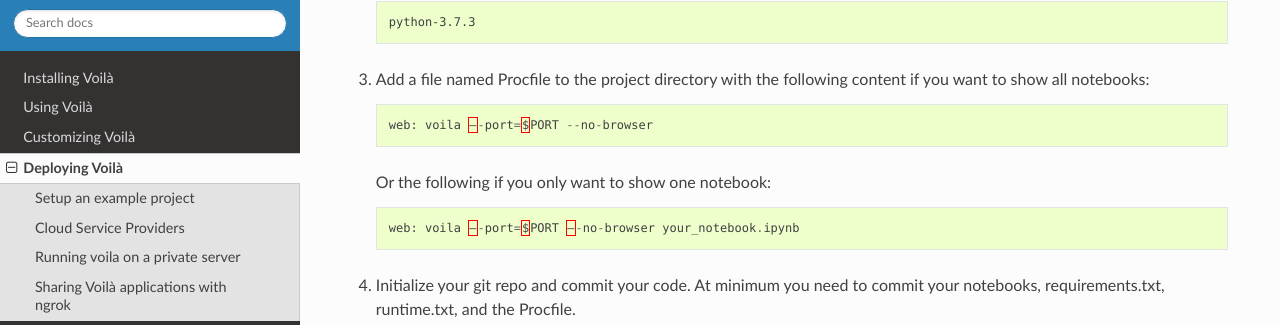
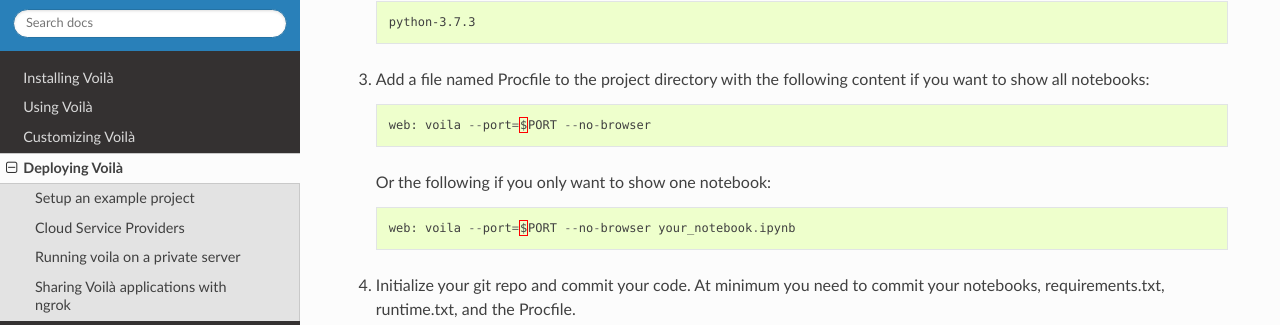
Before and after one commit to voila-dashboards/voila, a Sphinx documentation site: the page built from docs/source/deploy.rst, in a window 1280 px wide and 900 px high, scrolled down 1650 px. Shown: the part 142-467 px from the top of the window. Built offline with Sphinx 7.4.7 and the Read the Docs theme 2.0.0, drawn with Linux system fonts in a browser that asks for light colours.

```diff
--- a/docs/source/deploy.rst
+++ b/docs/source/deploy.rst
@@ -120,13 +120,13 @@ High level instructions, specific to voila can be found below:
 
    ::
 
-       web: voila —-port=$PORT --no-browser
+       web: voila --port=$PORT --no-browser
 
    Or the following if you only want to show one notebook:
 
    ::
 
-       web: voila —-port=$PORT —-no-browser your_notebook.ipynb
+       web: voila --port=$PORT --no-browser your_notebook.ipynb
 
 4. Initialize your git repo and commit your code. At minimum you need to commit
    your notebooks, requirements.txt, runtime.txt, and the Procfile.
```
